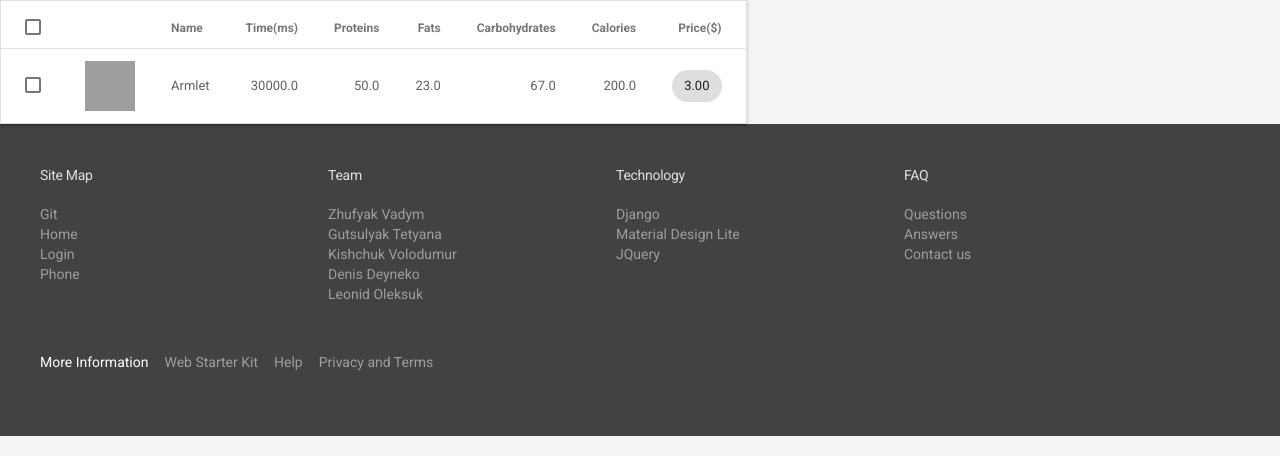
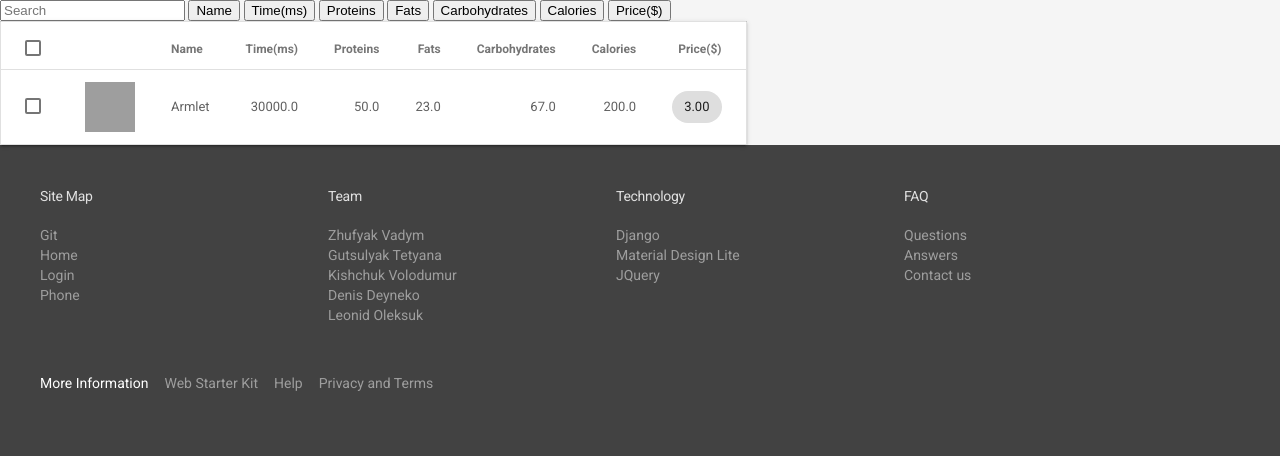
Before and after one commit to FantasticFourAndHalf/Virginity, a Django app: page /menu/ in a window 1280 px wide. Shown: the part 192-648 px from the top of the page. Run offline with Django 3.2, Linux system fonts and the light colour scheme; data comes from the database, SQL or seed files in the repository; some libraries are stand-ins or nearby versions; grey boxes are pictures that could not be loaded.

Commit message:
Gift Cards :clubs: Зробив фільтр за допомогою List.js - Gift card Mod

```diff
--- a/templates/menu.html
+++ b/templates/menu.html
@@ -2,8 +2,21 @@
 
 
 {% block content %}
+
+<script src="//cdnjs.cloudflare.com/ajax/libs/list.js/1.5.0/list.min.js"></script>
+
+<div id="menu">
+    <input type="text" class="search" placeholder="Search">
+    <button class="sort" data-sort="name">Name</button>
+    <button class="sort" data-sort="time">Time(ms)</button>
+    <button class="sort" data-sort="proteins">Proteins</button>
+    <button class="sort" data-sort="fats">Fats</button>
+    <button class="sort" data-sort="carbohydrates">Carbohydrates</button>
+    <button class="sort" data-sort="calories">Calories</button>
+    <button class="sort" data-sort="price">Price($)</button>
+
     <table class="mdl-data-table mdl-js-data-table mdl-data-table--selectable mdl-shadow--2dp">
-    <thead>
+        <thead>
         <tr>
             <th class="mdl-data-table__cell--non-numeric"></th>
             <th class="mdl-data-table__cell--non-numeric">Name</th>
@@ -15,19 +28,19 @@
             <th>Price($)</th>
         </tr>
     </thead>
-    <tbody>
+    <tbody class="list">
         {% for i in dishes %}
         <tr>
             <td class="mdl-data-table__cell--non-numeric">
                 <img width="50" height="50" src="{{ i.picture.path }}">
             </td>
-            <td class="mdl-data-table__cell--non-numeric">{{ i.value.name }}</td>
-            <td>{{ i.value.time }}</td>
-            <td>{{ i.value.proteins }}</td>
-            <td>{{ i.value.fats }}</td>
-            <td>{{ i.value.carbohydrates }}</td>
-            <td>{{ i.value.calories }}</td>
-            <td>
+            <td class="mdl-data-table__cell--non-numeric"><div class="name">{{ i.value.name }}</div></td>
+            <td class="time">{{ i.value.time }}</td>
+            <td class="proteins">{{ i.value.proteins }}</td>
+            <td class="fats">{{ i.value.fats }}</td>
+            <td class="carbohydrates">{{ i.value.carbohydrates }}</td>
+            <td class="calories">{{ i.value.calories }}</td>
+            <td class="price">
                 <span class="mdl-chip">
                     <span class="mdl-chip__text">{{ i.value.price }}</span>
                 </span>
@@ -35,6 +48,14 @@
         </tr>
         {% endfor %}
     </tbody>
+    </table>
+</div>
 
-    </table>
+<script type="text/javascript">
+var options = {
+  valueNames: [ 'name', 'time', 'proteins', 'fats', 'carbohydrates', 'calories', 'price' ]
+};
+
+var userList = new List('menu', options);
+</script>
 {% endblock %}
```
